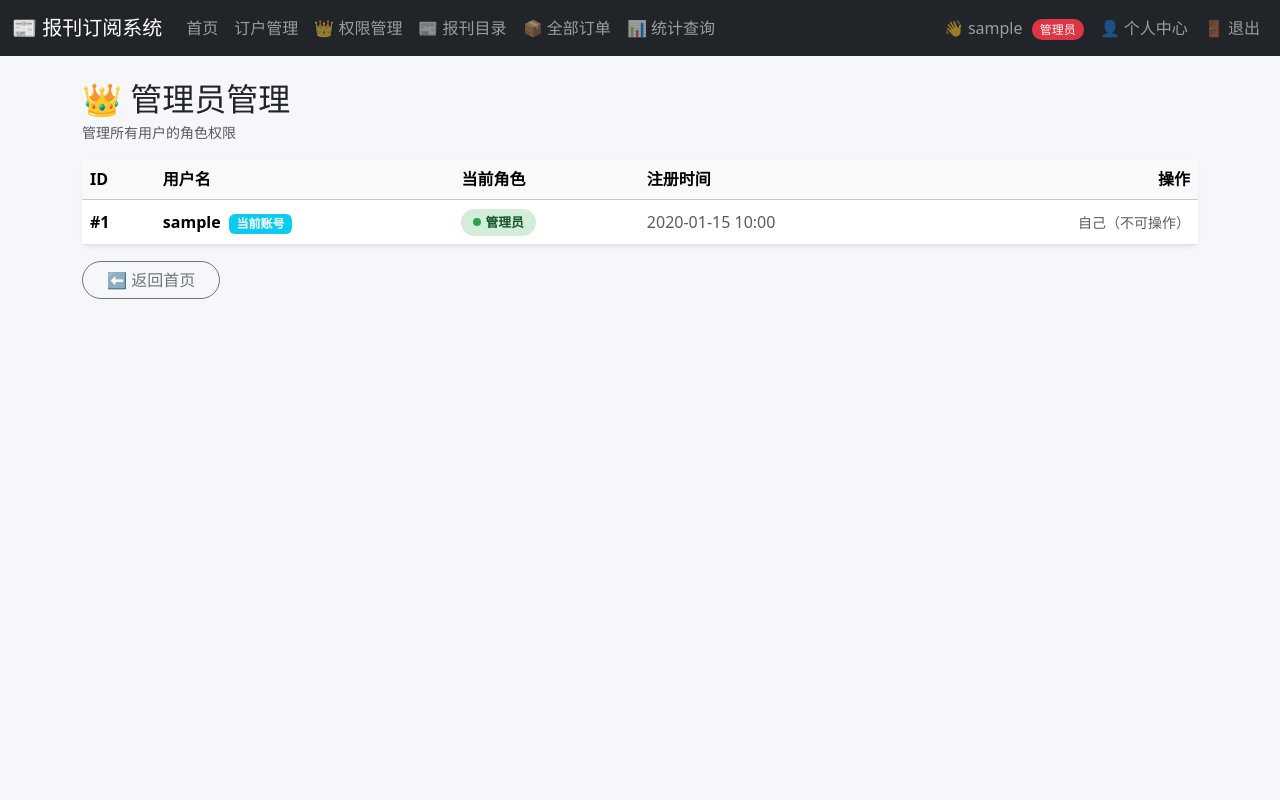
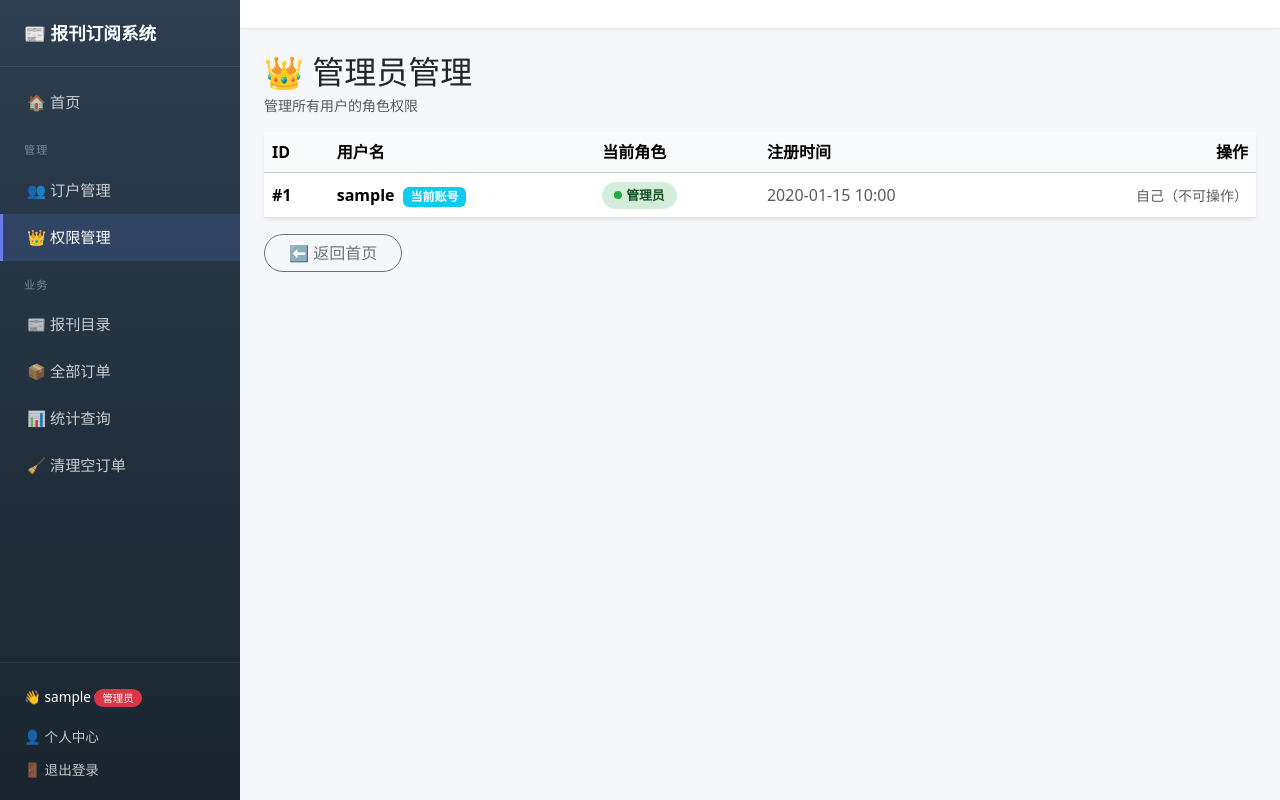
Before and after one commit to Caohuidong-oss/newspaper_system, a Flask app: page /admin/users in a window 1280 px wide. Run offline with Flask 2, Linux system fonts and the light colour scheme; the visitor is signed in with stand-in values (Sample User, id 1); tables that the repository leaves empty hold one stand-in row (values such as "Sample post"); some libraries are stand-ins or nearby versions.

Commit message:
feat: 顶部导航改为左侧栏（响应式 + 移动端汉堡菜单）

```diff
--- a/templates/base.html
+++ b/templates/base.html
@@ -6,39 +6,181 @@
     <title>{% block title %}报刊订阅管理系统{% endblock %}</title>
     <link href="https://cdn.jsdelivr.net/npm/bootstrap@5.3.0-alpha1/dist/css/bootstrap.min.css" rel="stylesheet">
     <style>
-        body { padding-top: 60px; background: #f5f7fa; }
-        .container { margin-top: 20px; }
+        /* ========== 整体布局 ========== */
+        body {
+            background: #f5f7fa;
+            min-height: 100vh;
+            display: flex;
+            margin: 0;
+        }
 
-        /* ========== 手机端优化 ========== */
-        @media (max-width: 576px) {
-            body { padding-top: 56px; }
-            .container { margin-top: 10px; padding-left: 12px; padding-right: 12px; }
-            h2 { font-size: 1.3rem; }
-            .card-body.p-5 { padding: 1.5rem !important; }
-            .display-5 { font-size: 1.6rem; }
-            .stat-card .stat-value { font-size: 1.3rem; }
-            .stat-card .stat-label { font-size: .7rem; }
-            .hero-emoji { display: none !important; }
-            /* 手机端表格横向滚动 */
-            .table-responsive-mobile { display: block; width: 100%; overflow-x: auto; -webkit-overflow-scrolling: touch; }
-            /* 按钮全宽 */
-            .btn-block-mobile { width: 100%; }
-            /* 面包屑减字号 */
-            .breadcrumb { font-size: .8rem; }
-            /* 订单卡片紧凑 */
-            .card-body.p-3 { padding: 0.8rem !important; }
-            /* 隐藏部分次要信息 */
-            .hide-mobile { display: none !important; }
+        /* ========== 侧边栏 ========== */
+        .sidebar {
+            width: 240px;
+            min-height: 100vh;
+            background: linear-gradient(180deg, #2c3e50 0%, #1a252f 100%);
+            color: #fff;
+            position: fixed;
+            top: 0;
+            left: 0;
+            bottom: 0;
+            display: flex;
+            flex-direction: column;
+            z-index: 1000;
+            transition: transform .25s ease;
+        }
+
+        .sidebar-brand {
+            padding: 20px 24px;
+            font-size: 1.1rem;
+            font-weight: 700;
+            border-bottom: 1px solid rgba(255,255,255,.08);
+            color: #fff;
+            text-decoration: none;
+            display: block;
+        }
+
+        .sidebar-menu {
+            list-style: none;
+            padding: 12px 0;
+            margin: 0;
+            flex: 1;
+        }
+
+        .sidebar-menu li a {
+            display: flex;
+            align-items: center;
+            gap: 10px;
+            padding: 12px 24px;
+            color: rgba(255,255,255,.75);
+            text-decoration: none;
+            font-size: .95rem;
+            transition: all .15s ease;
+            border-left: 3px solid transparent;
+        }
+
+        .sidebar-menu li a:hover {
+            background: rgba(255,255,255,.06);
+            color: #fff;
+            border-left-color: #667eea;
+        }
+
+        .sidebar-menu li a.active {
+            background: rgba(102,126,234,.18);
+            color: #fff;
+            border-left-color: #667eea;
+        }
+
+        .sidebar-section {
+            padding: 16px 24px 8px;
+            font-size: .7rem;
+            text-transform: uppercase;
+            letter-spacing: 1px;
+            color: rgba(255,255,255,.4);
+        }
+
+        .sidebar-footer {
+            padding: 16px 24px;
+            border-top: 1px solid rgba(255,255,255,.08);
+            font-size: .85rem;
+        }
+
+        .sidebar-user {
+            display: flex;
+            align-items: center;
+            gap: 10px;
+            padding: 8px 0;
+        }
+
+        .sidebar-user-name {
+            flex: 1;
+            overflow: hidden;
+            text-overflow: ellipsis;
+            white-space: nowrap;
         }
 
         .role-badge {
-            font-size: 0.75rem;
+            font-size: 0.65rem;
             padding: 2px 8px;
             border-radius: 10px;
-            margin-left: 5px;
+            flex-shrink: 0;
         }
         .role-admin { background: #dc3545; color: white; }
         .role-user { background: #0d6efd; color: white; }
+
+        /* ========== 主内容区 ========== */
+        .main-content {
+            margin-left: 240px;
+            flex: 1;
+            min-height: 100vh;
+        }
+
+        .top-bar {
+            background: #fff;
+            border-bottom: 1px solid #e8ecf1;
+            padding: 14px 24px;
+            display: flex;
+            align-items: center;
+            justify-content: space-between;
+            box-shadow: 0 1px 3px rgba(0,0,0,.04);
+        }
+
+        .top-bar-title {
+            font-size: 1.1rem;
+            font-weight: 600;
+            color: #333;
+        }
+
+        .sidebar-toggle {
+            background: transparent;
+            border: none;
+            font-size: 1.4rem;
+            color: #333;
+            padding: 4px 12px;
+            cursor: pointer;
+        }
+
+        .content-area {
+            padding: 24px;
+        }
+
+        .sidebar-backdrop {
+            display: none;
+            position: fixed;
+            inset: 0;
+            background: rgba(0,0,0,.5);
+            z-index: 999;
+        }
+        .sidebar-backdrop.show { display: block; }
+
+        /* ========== 手机端优化 ========== */
+        @media (max-width: 768px) {
+            .sidebar {
+                transform: translateX(-100%);
+            }
+            .sidebar.open {
+                transform: translateX(0);
+            }
+            .main-content {
+                margin-left: 0;
+            }
+            .content-area { padding: 16px; }
+            h2 { font-size: 1.2rem; }
+        }
+
+        @media (max-width: 576px) {
+            .content-area { padding: 12px; }
+            .card-body.p-5 { padding: 1.5rem !important; }
+            .display-5 { font-size: 1.5rem; }
+            .stat-card .stat-value { font-size: 1.2rem; }
+            .stat-card .stat-label { font-size: .7rem; }
+            .hero-emoji { display: none !important; }
+            .table-responsive-mobile { display: block; width: 100%; overflow-x: auto; -webkit-overflow-scrolling: touch; }
+            .btn-block-mobile { width: 100%; }
+            .breadcrumb { font-size: .8rem; }
+            .card-body.p-3 { padding: 0.8rem !important; }
+            .hide-mobile { display: none !important; }
+        }
 
         /* 通用卡片增强 */
         .card {
@@ -82,18 +224,9 @@
             font-size: .8rem;
             font-weight: 600;
         }
-        .status-badge.pending {
-            background: #fff3cd;
-            color: #856404;
-        }
-        .status-badge.confirmed {
-            background: #d4edda;
-            color: #155724;
-        }
-        .status-badge.cancelled {
-            background: #f8d7da;
-            color: #721c24;
-        }
+        .status-badge.pending { background: #fff3cd; color: #856404; }
+        .status-badge.confirmed { background: #d4edda; color: #155724; }
+        .status-badge.cancelled { background: #f8d7da; color: #721c24; }
         .status-dot {
             width: 8px;
             height: 8px;
@@ -119,51 +252,61 @@
     </style>
 </head>
 <body>
-    <nav class="navbar navbar-expand-lg navbar-dark bg-dark fixed-top">
-        <div class="container-fluid">
-            <a class="navbar-brand" href="{{ url_for('index') }}">📰 报刊订阅系统</a>
-            <button class="navbar-toggler" type="button" data-bs-toggle="collapse" data-bs-target="#navbarNav">
-                <span class="navbar-toggler-icon"></span>
-            </button>
-            <div class="collapse navbar-collapse" id="navbarNav">
-                <ul class="navbar-nav">
-                    <!-- 首页：所有人都可见 -->
-                    <li class="nav-item"><a class="nav-link" href="{{ url_for('index') }}">首页</a></li>
+    <aside class="sidebar" id="sidebar">
+        <a class="sidebar-brand" href="{{ url_for('index') }}">📰 报刊订阅系统</a>
+        <ul class="sidebar-menu">
+            <li><a href="{{ url_for('index') }}" class="{% if request.endpoint == 'index' %}active{% endif %}">🏠 首页</a></li>
 
-                    <!-- 仅登录用户可见的菜单 -->
             {% if session.user_id %}
                 {% if session.role == 'admin' %}
-                            <li class="nav-item"><a class="nav-link" href="{{ url_for('users') }}">订户管理</a></li>
-                            <li class="nav-item"><a class="nav-link" href="{{ url_for('admin_users') }}">👑 权限管理</a></li>
+                    <li class="sidebar-section">管理</li>
+                    <li><a href="{{ url_for('users') }}" class="{% if request.endpoint == 'users' %}active{% endif %}">👥 订户管理</a></li>
+                    <li><a href="{{ url_for('admin_users') }}" class="{% if request.endpoint == 'admin_users' %}active{% endif %}">👑 权限管理</a></li>
                 {% endif %}
-                        <li class="nav-item"><a class="nav-link" href="{{ url_for('newspapers') }}">📰 报刊目录</a></li>
-                        <li class="nav-item"><a class="nav-link" href="{{ url_for('orders') }}">{% if session.role == 'admin' %}📦 全部订单{% else %}📦 我的订单{% endif %}</a></li>
-                        <li class="nav-item"><a class="nav-link" href="{{ url_for('statistics') }}">📊 统计查询</a></li>
+
+                <li class="sidebar-section">业务</li>
+                <li><a href="{{ url_for('newspapers') }}" class="{% if request.endpoint == 'newspapers' or request.endpoint == 'newspaper_detail' or request.endpoint == 'newspaper_form' %}active{% endif %}">📰 报刊目录</a></li>
+                <li><a href="{{ url_for('orders') }}" class="{% if request.endpoint in ['orders', 'order_detail', 'order_create'] %}active{% endif %}">📦 {% if session.role == 'admin' %}全部订单{% else %}我的订单{% endif %}</a></li>
+                <li><a href="{{ url_for('statistics') }}" class="{% if request.endpoint == 'statistics' %}active{% endif %}">📊 统计查询</a></li>
+                {% if session.role == 'admin' %}
+                    <li><a href="{{ url_for('order_clean_empty') or '#' }}" class="{% if request.endpoint == 'order_clean_empty' %}active{% endif %}">🧹 清理空订单</a></li>
+                {% endif %}
             {% endif %}
         </ul>
-                <ul class="navbar-nav ms-auto">
+        <div class="sidebar-footer">
             {% if session.user_id %}
-                        <li class="nav-item">
-                            <span class="nav-link">
+                <div class="sidebar-user">
+                    <div class="sidebar-user-name">
                         👋 {{ session.username }}
                         {% if session.role == 'admin' %}
                             <span class="role-badge role-admin">管理员</span>
                         {% else %}
                             <span class="role-badge role-user">订阅者</span>
                         {% endif %}
-                            </span>
-                        </li>
-                        <li class="nav-item"><a class="nav-link" href="{{ url_for('profile') }}">👤 个人中心</a></li>
-                        <li class="nav-item"><a class="nav-link" href="{{ url_for('logout') }}">🚪 退出</a></li>
-                    {% else %}
-                        <li class="nav-item"><a class="nav-link" href="{{ url_for('login') }}">🔑 登录</a></li>
-                    {% endif %}
-                </ul>
                     </div>
                 </div>
-    </nav>
+                <a href="{{ url_for('profile') }}" class="d-block mt-2 py-1 text-decoration-none" style="color: rgba(255,255,255,.75);">👤 个人中心</a>
+                <a href="{{ url_for('logout') }}" class="d-block mt-1 py-1 text-decoration-none" style="color: rgba(255,255,255,.75);">🚪 退出登录</a>
+            {% else %}
+                <a href="{{ url_for('login') }}" class="text-decoration-none" style="color: #fff;">🔑 登录</a>
+            {% endif %}
+        </div>
+    </aside>
 
-    <div class="container">
+    <div class="sidebar-backdrop" id="sidebarBackdrop"></div>
+
+    <main class="main-content">
+        <div class="top-bar">
+            <div class="d-flex align-items-center">
+                <button class="sidebar-toggle d-md-none me-2" id="sidebarToggle">☰</button>
+                <span class="top-bar-title">{% block top_title %}{% endblock %}</span>
+            </div>
+            <div class="d-flex align-items-center gap-2">
+                {% block top_actions %}{% endblock %}
+            </div>
+        </div>
+
+        <div class="content-area">
             {% with messages = get_flashed_messages(with_categories=true) %}
                 {% if messages %}
                     {% for category, message in messages %}
@@ -176,6 +319,7 @@
             {% endwith %}
             {% block content %}{% endblock %}
         </div>
+    </main>
 
     <script src="https://cdn.jsdelivr.net/npm/bootstrap@5.3.0-alpha1/dist/js/bootstrap.bundle.min.js"></script>
     <script>
@@ -187,6 +331,23 @@
                 alert.close();
             });
         }, 3000);
+
+        // 移动端侧边栏开关
+        var sidebar = document.getElementById('sidebar');
+        var backdrop = document.getElementById('sidebarBackdrop');
+        var toggle = document.getElementById('sidebarToggle');
+        if (toggle) {
+            toggle.addEventListener('click', function() {
+                sidebar.classList.toggle('open');
+                backdrop.classList.toggle('show');
+            });
+        }
+        if (backdrop) {
+            backdrop.addEventListener('click', function() {
+                sidebar.classList.remove('open');
+                backdrop.classList.remove('show');
+            });
+        }
     });
     </script>
 </body>
```
Lines whose indentation alone changed are shown as unchanged.
